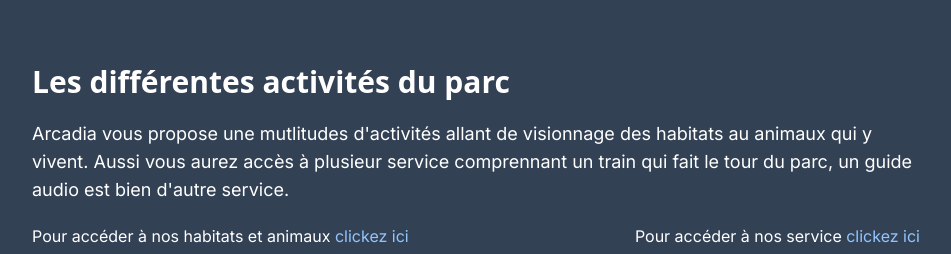
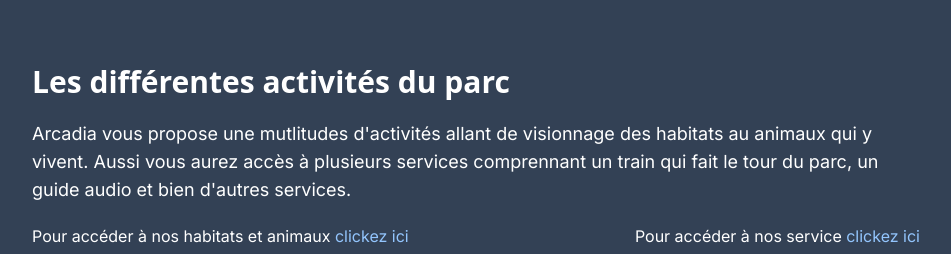
Before and after one commit to Lexal-dev/vercel-arcadia, a Next.js app: page / in a window 1280 px wide. Shown: the part 1040-1294 px from the top of the page, without its empty margins (164-1115 px from the left). Built offline with nearby package versions, Linux system fonts and the light colour scheme; no server answers.

Commit message:
Fix deploy ;

```diff
--- a/app/(visitor)/contact/page.tsx
+++ b/app/(visitor)/contact/page.tsx
@@ -4,7 +4,7 @@
 export default function ContactPage() {
   return (
     <main className='flex flex-col items-center p-12 gap-6'>
-        <h2 className='text-3xl font-bold'>Contact</h2>
+        <h2 className='text-4xl font-bold'>Contact</h2>
         <p className='text-lg'>Ci-dessous, si vous avez besoin de nous contacter notre formulaire de contact :</p>
         <FormContact />
     </main>
--- a/app/(visitor)/habitats/page.tsx
+++ b/app/(visitor)/habitats/page.tsx
@@ -101,7 +101,7 @@
 
     return (
         <main className='flex flex-col items-center p-12'>
-            <h2 className='text-4xl font-bold mb-12'>-- Habitats --</h2>
+            <h2 className='text-4xl font-bold mb-12'>Habitats</h2>
             <section className='grid grid-cols-3 gap-6'>
                 {habitats.map((habitat) => (
                     <div key={habitat.id} className='border-2 border-gray-200 p-4 rounded-md cursor-pointer' onClick={() => handleClickHabitat(habitat.id)}>
--- a/components/pages/home/Activity.tsx
+++ b/components/pages/home/Activity.tsx
@@ -7,8 +7,8 @@
       <section className="w-full flex flex-col gap-5 w-full md:w-2/3 lg:w-3/4 text-start ">
         <h3 className="font-bold font-sans text-center md:text-start text-3xl">Les différentes activités du parc</h3>
         <p className="text-start text-lg">
-          Arcadia vous propose une mutlitudes d'activités allant de visionnage des habitats au animaux qui y vivent.
-          Aussi vous aurez accès à plusieur service comprennant un train qui fait le tour du parc, un guide audio est bien d'autre service.
+          Arcadia vous propose une mutlitudes d&apos;activités allant de visionnage des habitats au animaux qui y vivent.
+          Aussi vous aurez accès à plusieurs services comprennant un train qui fait le tour du parc, un guide audio et bien d&apos;autres services.
         </p>
         <div className='flex justify-between text-md'>
             <p>Pour accéder à nos habitats et animaux <Link href="/habitats" className='text-blue-300 hover:text-blue-400 hover:text-bold'>clickez ici</Link></p>
```
